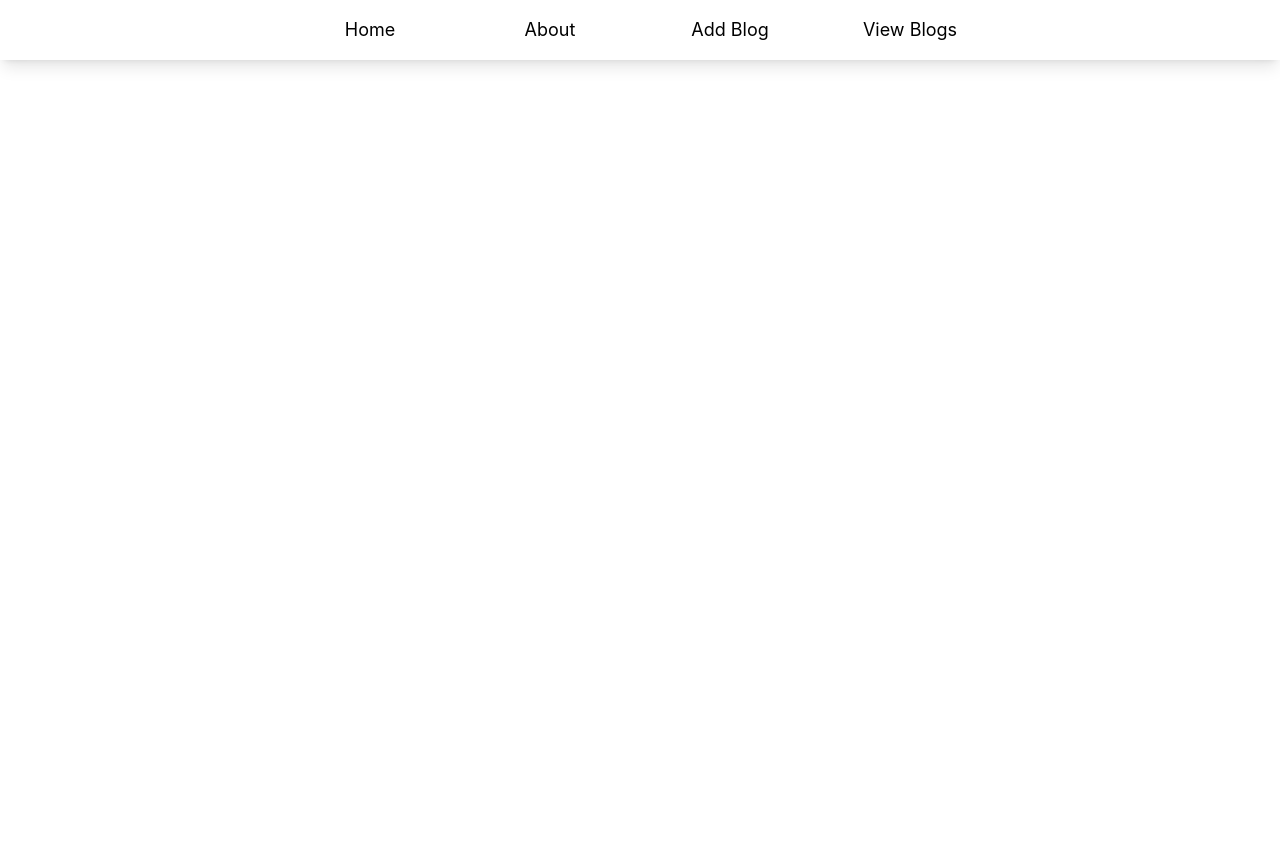
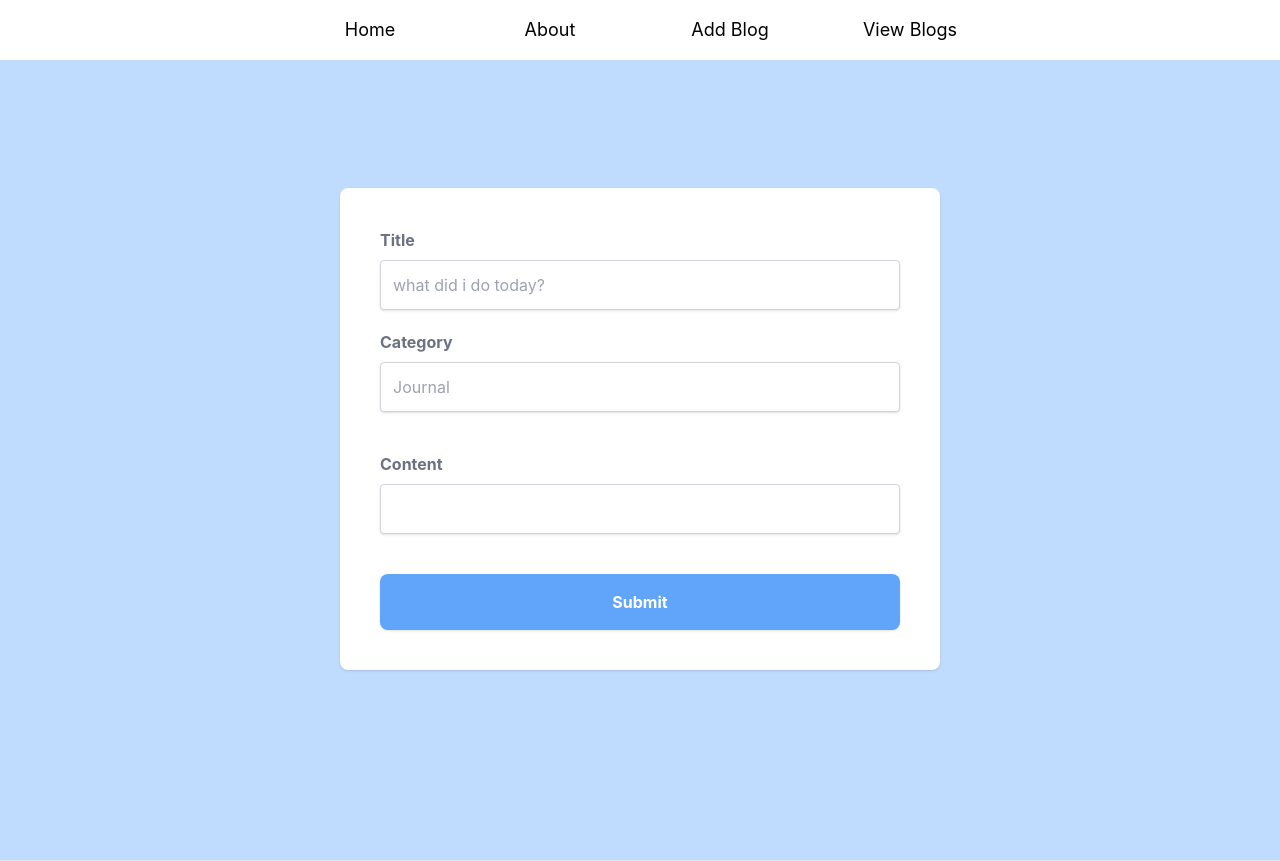
Before and after one commit to mariyabaig/blogs, a React (Create React App) app: page /addblogs in a window 1280 px wide. Before the commit the page ends 800 px from the top, so only its background shows below. Built offline with nearby package versions, Linux system fonts and the light colour scheme.

Commit message:
Add blogs form added

```diff
--- a/src/pages/Blogs.js
+++ b/src/pages/Blogs.js
@@ -1,11 +1,71 @@
-import React from 'react'
+import React from "react";
 
 const Blogs = () => {
   return (
     <>
+      <div className="bg-blue-200 min-h-screen py-32 px-10">
+        <div className="bg-white p-10 rounded-lg shadow m:w-3/4 lg:w-1/2 mx-auto">
+          <form action="">
+            <div className="mb-5">
+              <lable for="title" className="block mb-2 text-gray-500 font-bold">
+                Title
+              </lable>
+              <input
+                type="text"
+                id="title"
+                placeholder="what did i do today?"
+                className="border border-gray-300 p-3 w-full rounded shadow focus:outline-none focus:ring-2 focus:border-blue-300"
+              />
+            </div>
+
+            <div className="mb-10">
+              <lable
+                for="category"
+                className="block mb-2 text-gray-500 font-bold"
+              >
+                Category
+              </lable>
+              <input
+                type="text"
+                id="category"
+                placeholder="Journal"
+                className="border border-gray-300 p-3 w-full rounded shadow focus:outline-none focus:ring-2 focus:border-blue-300"
+              />
+
+              {/* <p className="text-red-400 text-sm mt-2">
+                Twitter username is required
+              </p> */}
+            </div>
+            <div className="mb-10">
+              <lable
+                for="content"
+                className="block mb-2 text-gray-500 font-bold"
+              >
+                Content
+              </lable>
+              <input
+                type="text"
+                id="content"
+
+                className="border border-gray-300 p-3 w-full rounded shadow focus:outline-none focus:ring-2 focus:border-blue-300"
+              />
+
+              {/* <p className="text-red-400 text-sm mt-2">
+                Twitter username is required
+              </p> */}
+            </div>
+            <button className="block w-full bg-blue-400 p-4 text-white font-bold rounded-lg shadow hover:shadow-lg">
+              Submit
+            </button>
+          </form>
+        </div>
+      </div>
+
+      <hr />
+
 
     </>
-  )
-}
+  );
+};
 
-export default Blogs
+export default Blogs;
```
